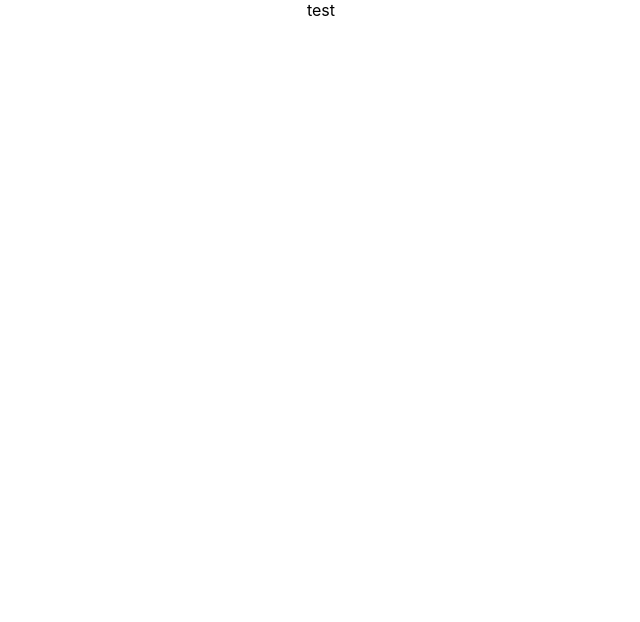
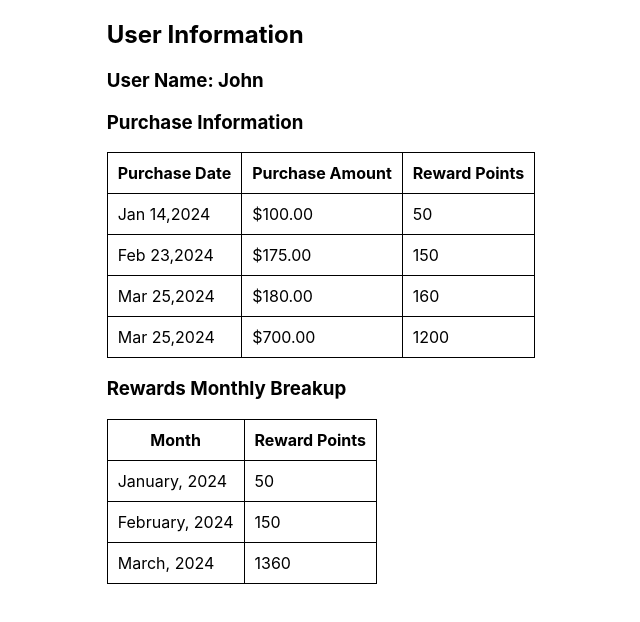
Before and after one commit to somasekharnovudu/rewards-test, a React (Create React App) app: page /user/1 in a window 1280 px wide. Shown: the top 622 px of the page, without its empty margins (319-959 px from the left). Built offline with nearby package versions, Linux system fonts and the light colour scheme; data requests are answered from the project's data file.

Commit message:
points breakup implemtned

```diff
--- a/package.json
+++ b/package.json
@@ -8,6 +8,7 @@
     "@testing-library/user-event": "^13.5.0",
     "axios": "^1.7.5",
     "json-server": "^1.0.0-beta.2",
+    "moment": "^2.30.1",
     "react": "^18.3.1",
     "react-dom": "^18.3.1",
     "react-router": "^6.26.1",
@@ -16,8 +17,8 @@
     "web-vitals": "^2.1.4"
   },
   "scripts": {
-    "start": "react-scripts start",
-    "json-server": "json-server src/data/db.json --port 3001",
+    "start-ui": "react-scripts start",
+    "start-api": "json-server src/data/db.json --port 3001",
     "build": "react-scripts build",
     "test": "react-scripts test",
     "eject": "react-scripts eject"
--- a/src/App.css
+++ b/src/App.css
@@ -1,38 +1,16 @@
 .App {
-  text-align: center;
+  display: flex;
+  justify-content: center;
+  align-items: center;
+}
+table, th, td {
+  border: 1px solid;
+  border-collapse: collapse;
+  padding: 10px;
 }
 
-.App-logo {
-  height: 40vmin;
-  pointer-events: none;
+.link {
+  font-weight: 500;
+  color: #3434f5;
+  cursor: pointer;
 }
-
-@media (prefers-reduced-motion: no-preference) {
-  .App-logo {
-    animation: App-logo-spin infinite 20s linear;
-  }
-}
-
-.App-header {
-  background-color: #282c34;
-  min-height: 100vh;
-  display: flex;
-  flex-direction: column;
-  align-items: center;
-  justify-content: center;
-  font-size: calc(10px + 2vmin);
-  color: white;
-}
-
-.App-link {
-  color: #61dafb;
-}
-
-@keyframes App-logo-spin {
-  from {
-    transform: rotate(0deg);
-  }
-  to {
-    transform: rotate(360deg);
-  }
-}
--- a/src/App.js
+++ b/src/App.js
@@ -10,7 +10,6 @@ function App() {
     <div className="App">
       <Routes>
         <Route path="/" exact Component={UserList} />
-
         <Route path="user/:id" exact Component={PurchaseInformation} />
       </Routes>
     </div>
--- /dev/null
+++ b/src/components/Loader/Loader.jsx
@@ -0,0 +1,6 @@
+import React from 'react';
+import './styles.css'
+
+export const Loader = () => <div className="backdrop">
+    <div className="loader" />
+</div>
--- /dev/null
+++ b/src/components/Loader/styles.css
@@ -0,0 +1,26 @@
+.backdrop {
+    position: absolute;
+    height: 100%;
+    width: 100%;
+    top: 0;
+    left: 0;
+    background-color: rgba(0, 0, 0, 0.5);
+    display: flex;
+    align-items: center;
+    justify-content: center;
+}
+
+.loader {
+    width: 50px;
+    aspect-ratio: 1;
+    border-radius: 50%;
+    border: 8px solid;
+    border-color: #fff #0000;
+    animation: l1 1s infinite;
+}
+
+@keyframes l1 {
+    to {
+        transform: rotate(.5turn)
+    }
+}
--- a/src/data/db.json
+++ b/src/data/db.json
@@ -15,6 +15,10 @@
                 {
                     "purchase_date": "03-25-2024",
                     "purchase_amount": "180"
+                },
+                {
+                    "purchase_date": "03-25-2024",
+                    "purchase_amount": "700"
                 }
             ]
         },
--- a/src/pages/purchaseInformation/PurchaseInformation.jsx
+++ b/src/pages/purchaseInformation/PurchaseInformation.jsx
@@ -1,3 +1,128 @@
+import React, { useState, useEffect } from 'react';
+import { useParams } from 'react-router';
+import { getUserData } from '../../services/appservice';
+import { Loader } from '../../components/Loader/Loader';
+import moment from 'moment'
+import { formatCurrency } from '../../utils/utils';
+
+const calculatePoints = (amount) => {
+  let points = 0;
+  if (amount > 100) {
+    points += 2 * (amount - 100);
+  }
+  if (amount >= 50 && amount <= 100) {
+    points += amount - 50;
+  }
+  return points;
+};
+
+
+
 export const PurchaseInformation = () => {
-  return <div className="container">test</div>;
+  const { id } = useParams();
+  const [userInfo, setUserInfo] = useState({})
+  const [errorMessage, setErrorMessage] = useState('');
+  const [rewardsInfo, setRewardsInfo] = useState([]);
+  const [rewardsBreakup, setRewardsBreakUp] = useState([])
+  const [isLoading, setLoading] = useState(false)
+
+  const calculateUserRewards = () => {
+    const { purchase_history } = userInfo;
+    if (purchase_history?.length) {
+      const rewardsArr = purchase_history.map((purchaseObj) => ({
+        ...purchaseObj,
+        reward_points: calculatePoints(parseFloat(purchaseObj.purchase_amount))
+      }))
+      setRewardsInfo(rewardsArr)
+    }
+  }
+
+  useEffect(() => {
+    setLoading(true)
+    getUserData(id).then((resp) => {
+      if (resp.err) {
+        setErrorMessage(resp.err.toString())
+      }
+      if (resp.data) {
+        setUserInfo(resp.data)
+      }
+    }).finally(() => setLoading(false))
+  }, [id])
+
+  useEffect(() => {
+    if (userInfo) {
+      calculateUserRewards()
+    }
+  }, [userInfo])
+
+  useEffect(() => {
+    if (rewardsInfo.length) {
+      const breakupObj = {};
+      rewardsInfo.forEach((rewardObj) => {
+        const dateObj = moment(rewardObj.purchase_date);
+        const key = dateObj.format('yyyy-MMM');
+        if (breakupObj[key]) {
+          breakupObj[key].reward_points += rewardObj.reward_points
+        } else {
+          breakupObj[key] = {
+            month: dateObj.format('yyyyMM'),
+            year: dateObj.format('yyyy'),
+            render_month: dateObj.format('MMMM, yyyy'),
+            reward_points: rewardObj.reward_points
+          }
+        }
+      })
+      setRewardsBreakUp(Object.values(breakupObj))
+    }
+  }, [rewardsInfo])
+
+  return <div className="container">
+    {isLoading ? <Loader /> : ''}
+    <h2>User Information</h2>
+    <h3>User Name: {userInfo.user_name}</h3>
+    <h3>Purchase Information</h3>
+    {
+      errorMessage ? <div className="error">{errorMessage}</div> : ''
+    }
+    {
+      !errorMessage && userInfo?.purchase_history ? <table>
+        <thead>
+          <tr>
+            <th>Purchase Date</th>
+            <th>Purchase Amount</th>
+            <th>Reward Points</th>
+          </tr>
+        </thead>
+        <tbody>
+          {
+            rewardsInfo.map((rewardObj) => <tr key={rewardObj.purchase_date + rewardObj.reward_points}>
+              <td>{moment(rewardObj.purchase_date).format('MMM DD,yyyy')}</td>
+              <td>{formatCurrency(parseFloat(rewardObj.purchase_amount))}</td>
+              <td>{rewardObj.reward_points}</td>
+            </tr>)
+          }
+        </tbody>
+      </table> : ''
+    }
+
+    <h3>Rewards Monthly Breakup</h3>
+    {
+      !rewardsBreakup.length ? 'Reward Points Not available' : <table>
+        <thead>
+          <tr>
+            <th>Month</th>
+            <th>Reward Points</th>
+          </tr>
+        </thead>
+        <tbody>
+          {
+            rewardsBreakup.map((rewardObj) => <tr key={rewardObj.month}>
+              <td>{rewardObj.render_month}</td>
+              <td>{rewardObj.reward_points}</td>
+            </tr>)
+          }
+        </tbody>
+      </table>
+    }
+  </div>;
 };
--- a/src/pages/userList/UserList.jsx
+++ b/src/pages/userList/UserList.jsx
@@ -1,7 +1,47 @@
+import React from 'react';
+import { getUserList } from '../../services/appservice';
+import { Link } from 'react-router-dom';
+import { Loader } from '../../components/Loader/Loader';
+import { useNavigate } from 'react-router-dom';
+import { formatCurrency } from '../../utils/utils';
+
 export const UserList = () => {
+
+  const [userList, setUserList] = React.useState([]);
+  const [isLoading, setLoading] = React.useState(false);
+  const [errorMessage, setErrorMessage] = React.useState('');
+  const navigate = useNavigate();
+
+  React.useEffect(() => {
+    setLoading(true);
+    getUserList().then((resp) => {
+      if (resp.err) {
+        setErrorMessage(resp.err.toString())
+      }
+      if (resp.data) {
+        const aggregateData = resp.data.map((userObj) => {
+          return {
+            ...userObj,
+            purchase_amount: userObj.purchase_history.reduce((a, b) => a + parseFloat(b.purchase_amount), 0)
+          }
+        })
+        setUserList(aggregateData)
+      }
+    }).finally(() => {
+      setLoading(false)
+    })
+
+  }, [])
+
   return (
     <div className="user-list-container">
-      <table>
+      {isLoading ? <Loader /> : ''}
+      <h2>User list</h2>
+      {
+        errorMessage ? <div className="error">{errorMessage}</div> : ''
+      }
+      {
+        !errorMessage && userList.length ? <table>
           <thead>
             <tr>
               <th>User ID</th>
@@ -9,8 +49,23 @@ export const UserList = () => {
               <th>Purchased Amount</th>
             </tr>
           </thead>
-        <tbody></tbody>
-      </table>
+          <tbody>
+            {
+              userList.map((userObj) => <tr key={userObj.id}>
+                <td>{userObj.id}</td>
+                <td>{userObj.user_name}</td>
+                <td>{formatCurrency(userObj.purchase_amount)}</td>
+                <td>
+                  <div className="link" role='link' onClick={() => navigate(`user/${userObj.id}`)}>
+                    Click for Purchase details
+                  </div>
+                </td>
+              </tr>)
+            }
+          </tbody>
+        </table> : ''
+      }
+
     </div>
   );
 };
--- /dev/null
+++ b/src/utils/utils.js
@@ -0,0 +1,7 @@
+export const formatCurrency = (amount) => {
+    const formatConfig = new Intl.NumberFormat("en-US", {
+        style: "currency",
+        currency: "USD",
+    });
+    return formatConfig.format(amount)
+}
```
Also changed, not shown: 1 other file (tests, documents, lock files or other folders). Lines whose indentation alone changed are shown as unchanged.
